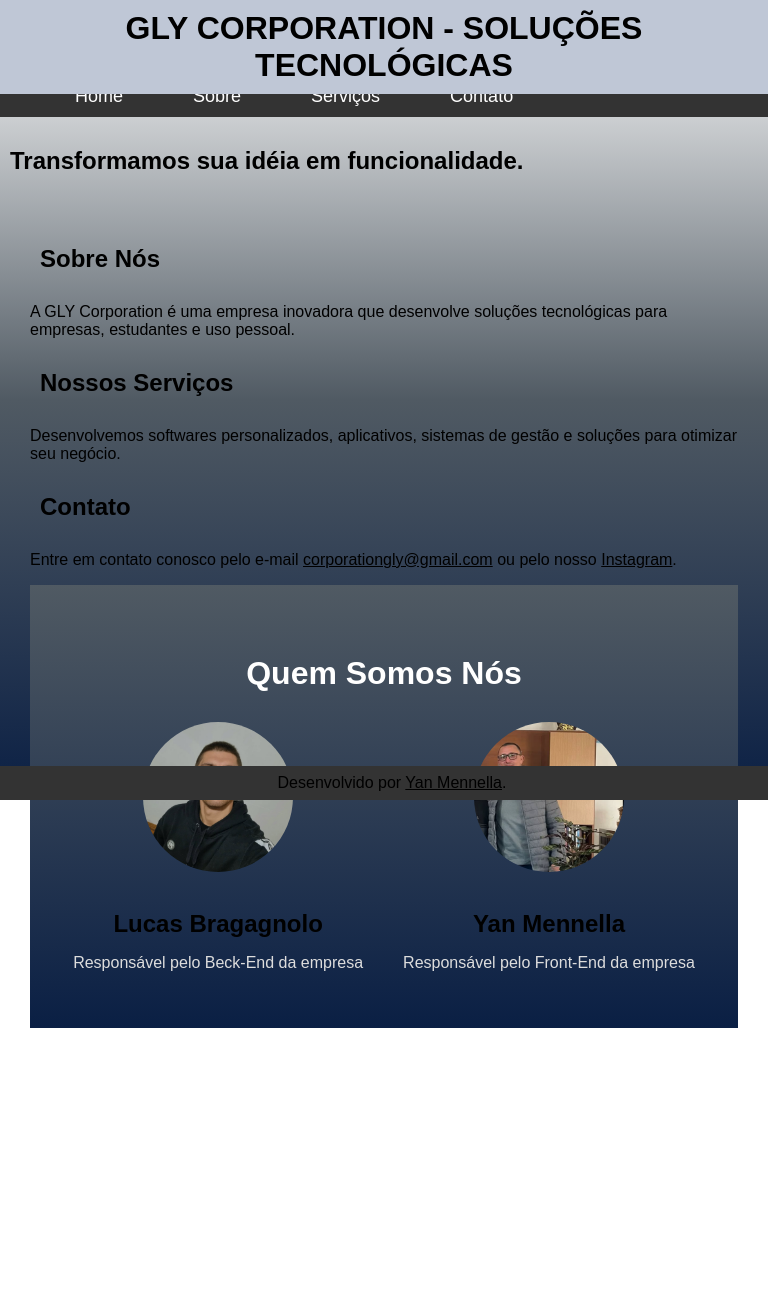
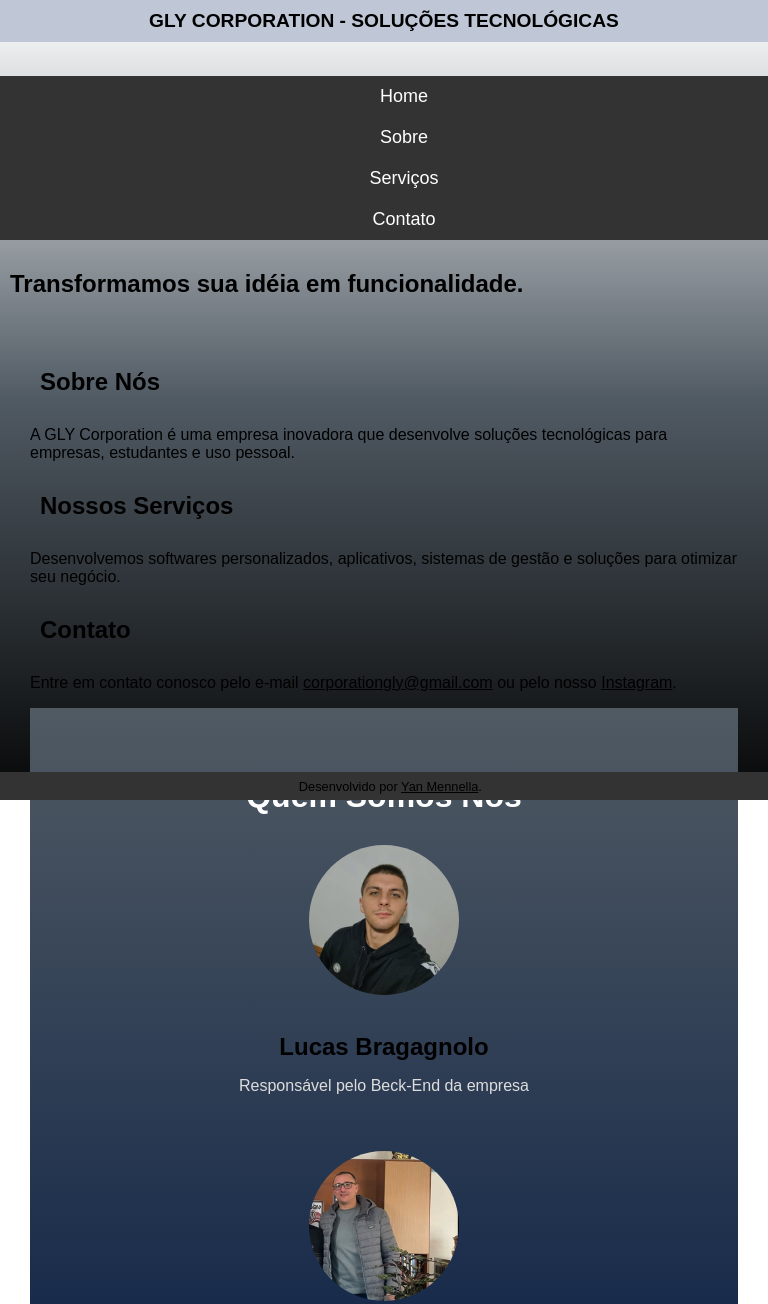
Before and after one commit to Yan-Mennella/glycorporation, a plain HTML site: page index.html in a window 768 px wide. Shown: the top 1304 px of the page. Before the commit the page ends 1038 px from the top, so only its background shows below. Drawn offline with Linux system fonts and the light colour scheme.

Commit message:
Iniciando media-query

```diff
--- a/index.html
+++ b/index.html
@@ -5,10 +5,11 @@
     <meta name="viewport" content="width=device-width, initial-scale=1.0">
     <title>GLY Corporation</title>
     <link rel="shortcut icon" href="imagens/favicon.ico" type="image/x-icon">
+    <link rel="stylesheet" href="media-query-style.css">
     <style>
         body {
             margin: 0;
-            background: linear-gradient(to bottom, #ffffff, #505A63, #0A1F44);
+            background: linear-gradient(to bottom, #ffffff, #505A63, #060707);
             background-repeat: no-repeat;
             background-size: 100vw 100vh;
             padding-top: 60px;
--- /dev/null
+++ b/media-query-style.css
@@ -0,0 +1,42 @@
+@charset "UTF-8";
+
+@media screen and (min-width: 600px) and (max-width: 768px) { /* CONFIGURAÇÕES PARA CELULAR */
+
+    h1 {
+        font-size: 1.2em;
+        padding: 10px;
+    }
+
+    .menu {
+        flex-direction: column;
+        align-items: center;
+    }
+
+    .menu li {
+        margin: 10px 0;
+    }
+
+    .ceos {
+        flex-direction: column;
+        gap: 20px;
+    }
+
+    .ceo img {
+        width: 100px;
+        height: 100px;
+    }
+
+    footer {
+        font-size: 0.8em;
+    }
+}
+
+@media screen and (min-width: 768px) and (max-width: 992px) { /* CONFIGURAÇÃO PARA TABLET */
+
+
+}
+
+@media screen and (min-width: 992px) { /* CONFIGURAÇÕES PARA DESKTOP */
+
+
+}
```
